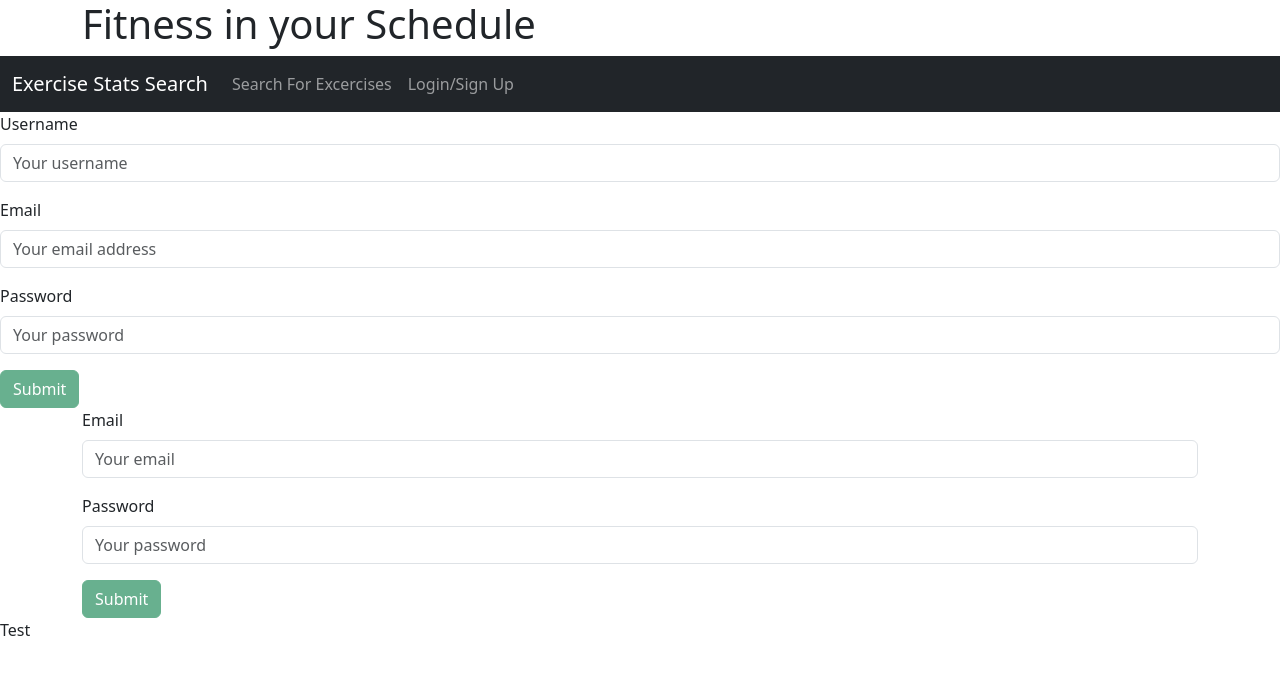
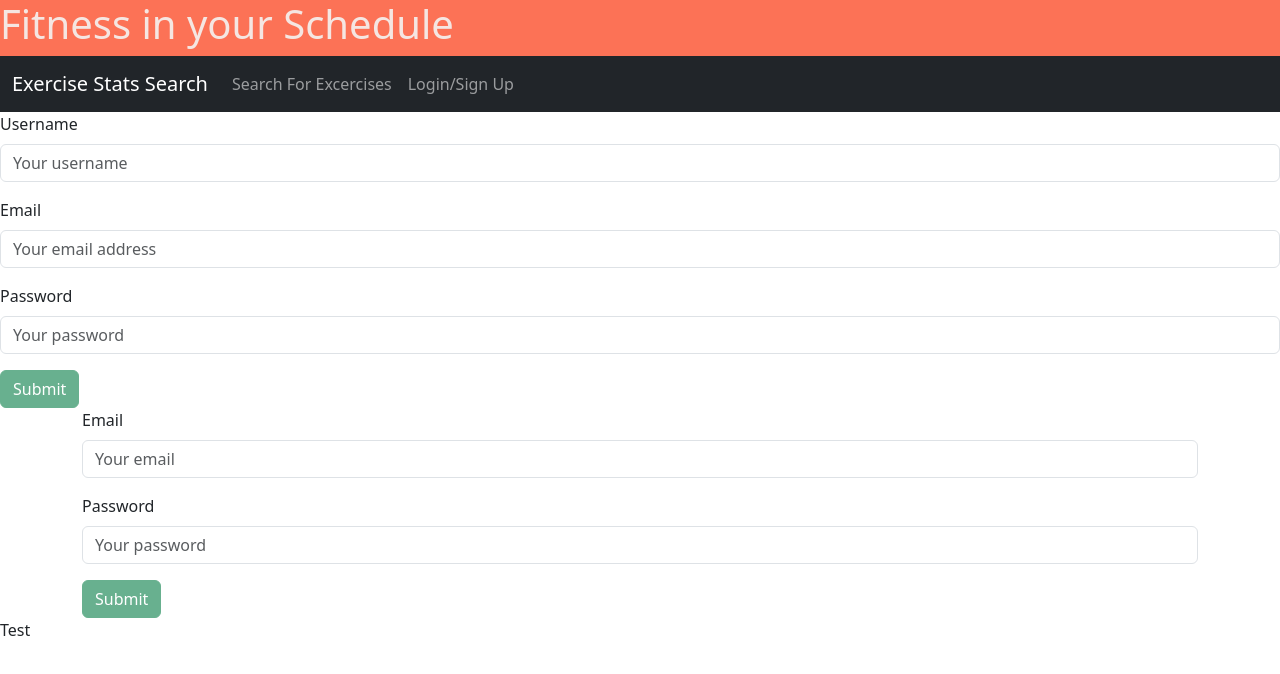
Before and after one commit to faithfechser/Fitness-in-your-Schedule, a React (Create React App) app in the folder client/: page / in a window 1280 px wide. Shown: the top 674 px of the page. Built offline with nearby package versions, Linux system fonts and the light colour scheme.

Commit message:
fix header container

```diff
--- a/client/src/components/Header.js
+++ b/client/src/components/Header.js
@@ -3,9 +3,9 @@ import { Container } from 'react-bootstrap';
 
 const Header = () => {
   return (
-    <Container class='header'>
+    <div className = 'header' >
         <h1>Fitness in your Schedule</h1>
-    </Container>
+    </div>
   )
 }
 
```
